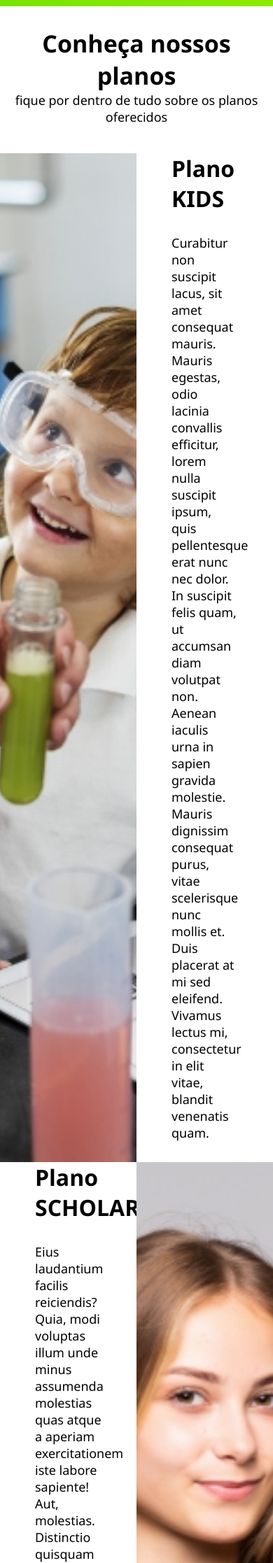
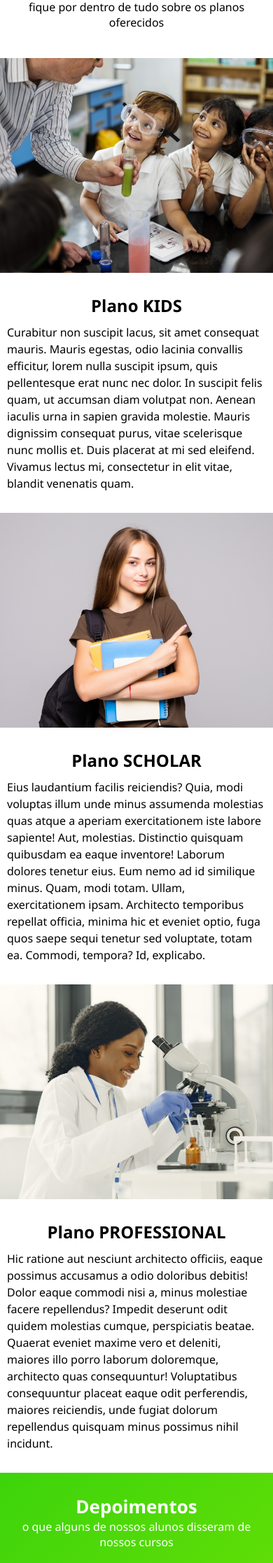
Before and after one commit to PedroHenriqueSampaioNovaes/bioreino-antigo, a PHP site: page / in a window 390 px wide; the page is wider, and only the part inside the window is pictured. Shown: the part 2285-4519 px from the top of that part at 70% size. Run offline with PHP 8.4, Linux system fonts and the light colour scheme.

Commit message:
Página index terminada e atualização do responsivo

```diff
--- a/index.html
+++ b/index.html
@@ -117,7 +117,7 @@
         <img src="src/img/planos/plano-professional.jpg" alt="Imagem referente ao Plano PROFESSIONAL">
         <div class="descricao">
           <h2>Plano PROFESSIONAL</h2>
-          <p>Hic ratione aut nesciunt architecto officiis, eaque possimus accusamus a odio doloribus debitis! Dolor eaque commodi nisi a, minus molestiae facere repellendus? Impedit deserunt odit quidem molestias cumque, perspiciatis beatae. Quaerat eveniet maxime vero et deleniti, maiores illo porro laborum doloremque, architecto quas consequuntur! Voluptatibus consequuntur placeat eaque odit perferendis, maiores reiciendis, unde fugiat dolorum repellendus quisquam minus possimus nihil incidunt, distinctio sit esse animi illum! Tenetur animi laboriosam nostrum perferendis fugiat ea debitis mollitia minus ab quas distinctio sapiente molestiae dignissimos nihil porro, beatae rem. Eum, explicabo!</p>
+          <p>Hic ratione aut nesciunt architecto officiis, eaque possimus accusamus a odio doloribus debitis! Dolor eaque commodi nisi a, minus molestiae facere repellendus? Impedit deserunt odit quidem molestias cumque, perspiciatis beatae. Quaerat eveniet maxime vero et deleniti, maiores illo porro laborum doloremque, architecto quas consequuntur! Voluptatibus consequuntur placeat eaque odit perferendis, maiores reiciendis, unde fugiat dolorum repellendus quisquam minus possimus nihil incidunt.</p>
         </div>
       </div>
     </section>
@@ -137,7 +137,6 @@
               Meus filhos adoraram! O que antes era uma matéria complicada, com este site se tornou algo divertido e prazeroso de aprender 😊
             </p>
           </div>
-
           <div class="depoimento_aluno">
             <div class="info_aluno">
               <img src="src/img/alunos/mark.png" alt="Depoimento do aluno Mark Zuckerberg" class="foto_aluno">
@@ -147,7 +146,6 @@
               Paguei pelo plano professional e não me arrependo, desenvolvi diversos conhecimentos sobre a natureza.
             </p>
           </div>
-
           <div class="depoimento_aluno">
             <div class="info_aluno">
               <img src="src/img/alunos/gustavo.png" alt="Depoimento do aluno Gustavo Souza" class="foto_aluno">
--- a/src/css/home.css
+++ b/src/css/home.css
@@ -47,8 +47,17 @@ Cabeçalho */
 Introdução */
 .introducao {
   display: flex;
+  flex-direction: row;
   justify-content: space-between;
   padding: 0 90px;
+}
+
+.introducao .descricao {
+  width: 50%;
+}
+
+.introducao .descricao img {
+  width: 50%;
 }
 
 .introducao .descricao .titulo {
@@ -110,7 +119,7 @@ Cursos */
   display: flex;
   justify-content: space-between;
   flex-wrap: wrap;
-  column-gap: 5px;
+  gap: 8px 5px;
 }
 
 .cursos .descricao_curso {
@@ -120,7 +129,6 @@ Cursos */
 .cursos .titulo_curso h3 {
   font-size: 24px;
   line-height: 20px;
-  margin-bottom: 8px;
 }
 
 .cursos .titulo_curso .tipo {
@@ -168,7 +176,7 @@ Cursos */
 }
 
 /* ---------------
-Planos */
+Sobre os planos */
 .planos {
   padding-top: 30px;
 }
@@ -188,14 +196,13 @@ Planos */
 }
 
 .planos .plano img {
-  max-width: 50%;
-  width: 100%;
+  width: 50%;
   object-fit: cover;
 }
 
 .planos .plano .descricao {
   width: 50%;
-  padding: 0 50px 30px;
+  padding: 30px 50px 30px;
   align-self: center;
 }
 
@@ -206,6 +213,7 @@ Planos */
 .planos .plano .descricao p {
   font-size: 18px;
   margin-top: 30px;
+  line-height: 24px;
 }
 
 /* ---------------
@@ -351,7 +359,7 @@ Planos */
   top: 0;
   left: -120%;
   position: absolute;
-  animation: shine .85s forwards;
+  animation: shine .7s forwards;
 }
 
 @keyframes shine {
--- a/src/css/reset.css
+++ b/src/css/reset.css
@@ -20,6 +20,7 @@ img {
   max-width: 100%;
 }
 
+
 :root {
   --borda-verde: #27AE00;
   --bg-verde-escuro: #3DD40B;
--- a/src/css/responsivo.css
+++ b/src/css/responsivo.css
@@ -0,0 +1,187 @@
+@media screen and (max-width: 1250px) {
+  /* ----------------
+  Depoimento */
+  .depoimentos .depoimento_aluno .frase_aluno {
+    margin-top: 5px;
+    padding-left: 0;
+  }
+}
+
+@media screen and (max-width: 1140px) {
+  /* ----------------
+  Geral */
+  .cabecalho,
+  .introducao,
+  .cursos,
+  .depoimento,
+  .sessao_planos {
+    padding-left: 45px;
+    padding-right: 45px;
+  }
+
+  /* ----------------
+  Introdução */
+  .introducao {
+    flex-direction: column;
+  }
+
+  .introducao .descricao {
+    text-align: center;
+    width: auto;
+  }
+
+  .introducao .descricao .titulo {
+    margin-top: 0;
+  }
+
+  .introducao .descricao .qualidades {
+    display: inline-block;
+  }
+
+  .introducao img {
+    margin: 0 auto;
+  }
+}
+
+@media screen and (max-width: 945px) {
+  /* ----------------
+  Geral */
+  .cabecalho,
+  .introducao,
+  .cursos,
+  .depoimento,
+  .sessao_planos {
+    padding-left: 10px;
+    padding-right: 10px;
+  }
+}
+
+@media screen and (max-width: 875px) {
+  /* ----------------
+  Cursos */
+  .cursos .divisoria {
+    flex-direction: column;
+  }
+
+  .cursos .divisoria li {
+    margin: 0 auto;
+  }
+
+  /* ---------------
+  Sobre os planos */
+  .planos .plano {
+    flex-direction: column !important;
+  }
+
+  .planos .plano img {
+    width: 100%;
+  }
+
+  .planos .plano .descricao {
+    width: 100%;
+    align-self: auto;
+    text-align: center;
+  }
+
+  .planos .plano .descricao p {
+    margin-top: 10px;
+  }
+
+  /* ----------------
+  Depoimentos */
+  .depoimentos {
+    flex-direction: column;
+  }
+
+  .depoimentos .depoimento_aluno {
+    margin: 0 auto;
+  }
+
+  /* ----------------
+  Planos */
+  .container_planos {
+    flex-direction: column;
+  }
+
+  .container_planos > div {
+    margin: 0 auto 20px;
+  }
+}
+
+@media screen and (max-width: 720px) {
+  /* ----------------
+  Sobre os planos */
+  .planos .plano .descricao {
+    padding-left: 10px;
+    padding-right: 10px;
+  }
+
+  .planos .plano .descricao p {
+    text-align: left;
+  }
+}
+
+@media screen and (max-width: 500px) {
+  /* ----------------
+  Cabeçalho */
+  .cabecalho {
+    flex-direction: column;
+  }
+
+  .logo img {
+    margin-bottom: 20px;
+  }
+
+  /* ----------------
+  Introdução */
+  .introducao .descricao .titulo {
+    font-size: 28px;
+    line-height: 36px;
+  }
+
+  .introducao .descricao .qualidades {
+    font-size: 18px;
+    line-height: 24px;
+  }
+
+  /* ----------------
+  Cursos */
+  .secao_titulo h2 {
+    font-size: 26px;
+  }
+
+  .secao_titulo p {
+    font-size: 16px;
+  }
+
+  .cursos .divisoria li {
+    flex: 1;
+  }
+
+  .cursos .titulo_curso h3 {
+    font-size: 18px;
+  }
+
+  /* ----------------
+  Sobre Cursos */
+  .planos .plano .descricao h2 {
+    font-size: 24px;
+  }
+
+  .planos .plano .descricao p {
+    font-size: 16px;
+  }
+
+  /* ----------------
+  Depoimentos */
+  .depoimentos .depoimento_aluno .info_aluno .nome,
+  .depoimentos .depoimento_aluno .frase_aluno {
+    font-size: 16px;
+  }
+
+  /* ----------------
+  Planos */
+  .container_planos .plano_titulo {
+    font-size: 28px;
+  }
+}
```
Lines whose indentation alone changed are shown as unchanged.
